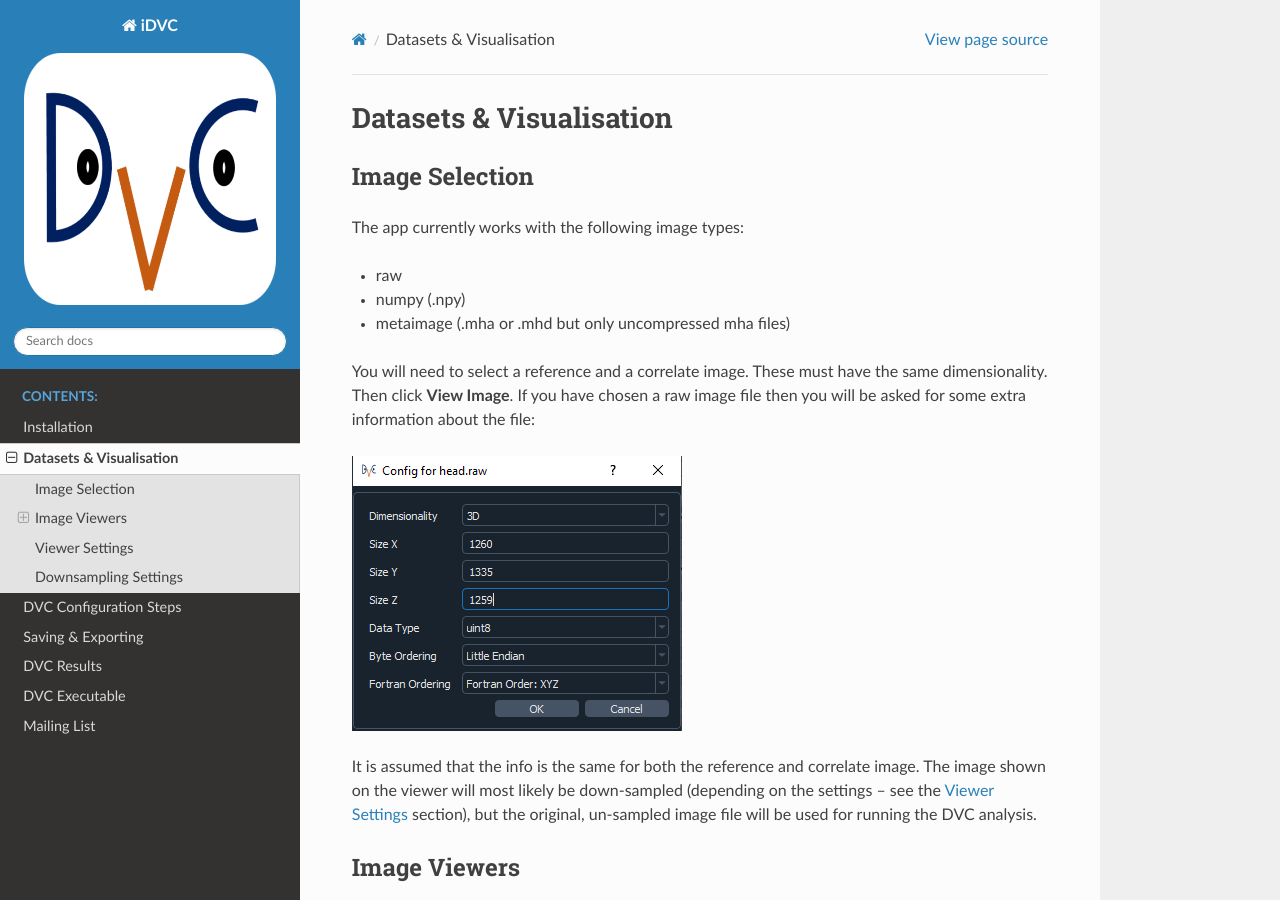
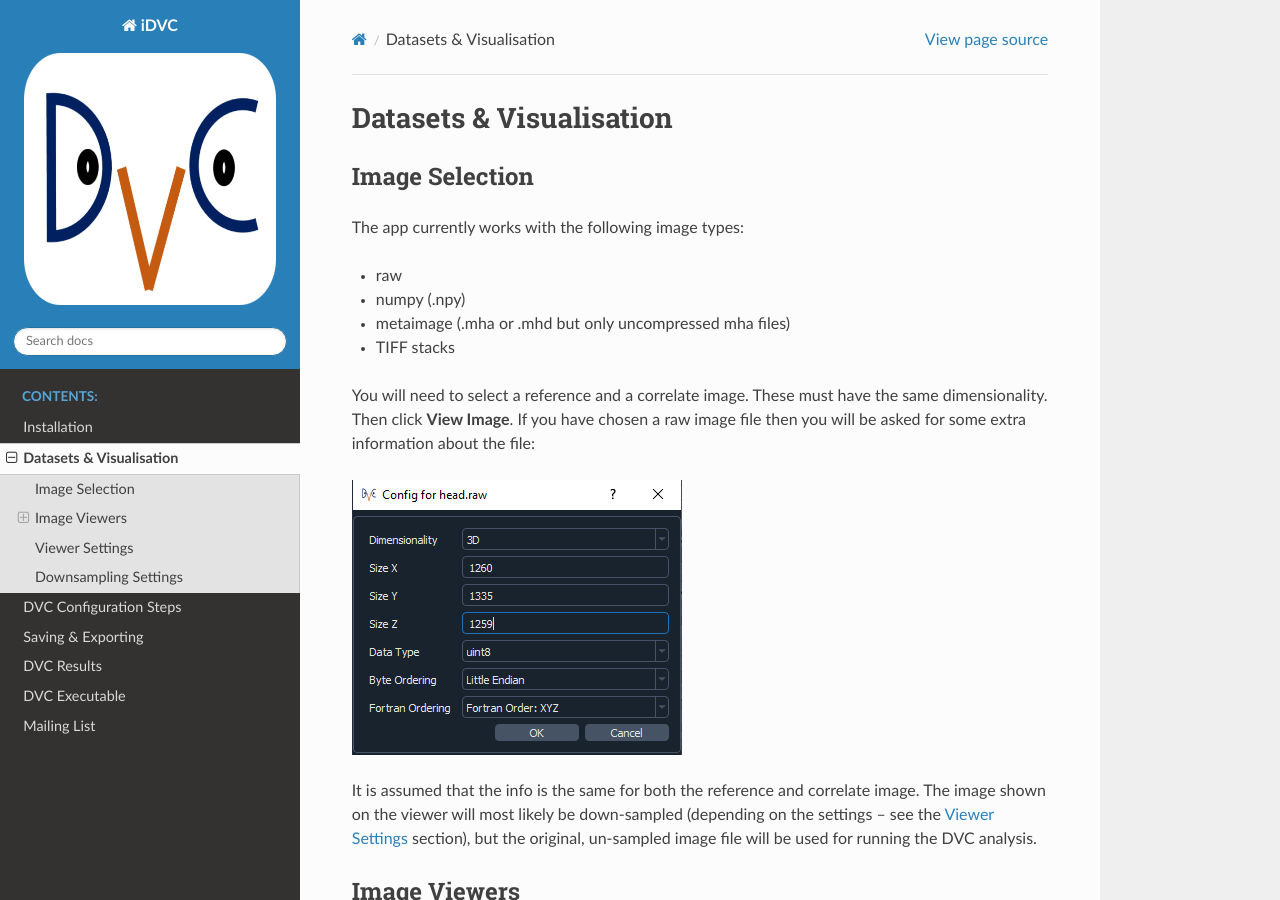
Before and after one commit to TomographicImaging/iDVC, a Sphinx documentation site: the page built from docs/source/viewer.rst, in a window 1280 px wide and 900 px high. Built offline with Sphinx 7.4.7 and the Read the Docs theme 2.0.0, drawn with Linux system fonts in a browser that asks for light colours.

Commit message:
update doc with what the app can really read

```diff
--- a/docs/source/viewer.rst
+++ b/docs/source/viewer.rst
@@ -9,6 +9,7 @@ The app currently works with the following image types:
 * raw
 * numpy (.npy)
 * metaimage (.mha or .mhd but only uncompressed mha files)
+* TIFF stacks
 
 You will need to select a reference and a correlate image. These must have the same dimensionality. Then click **View Image**.
 If you have chosen a raw image file then you will be asked for some extra information about the file:
```
